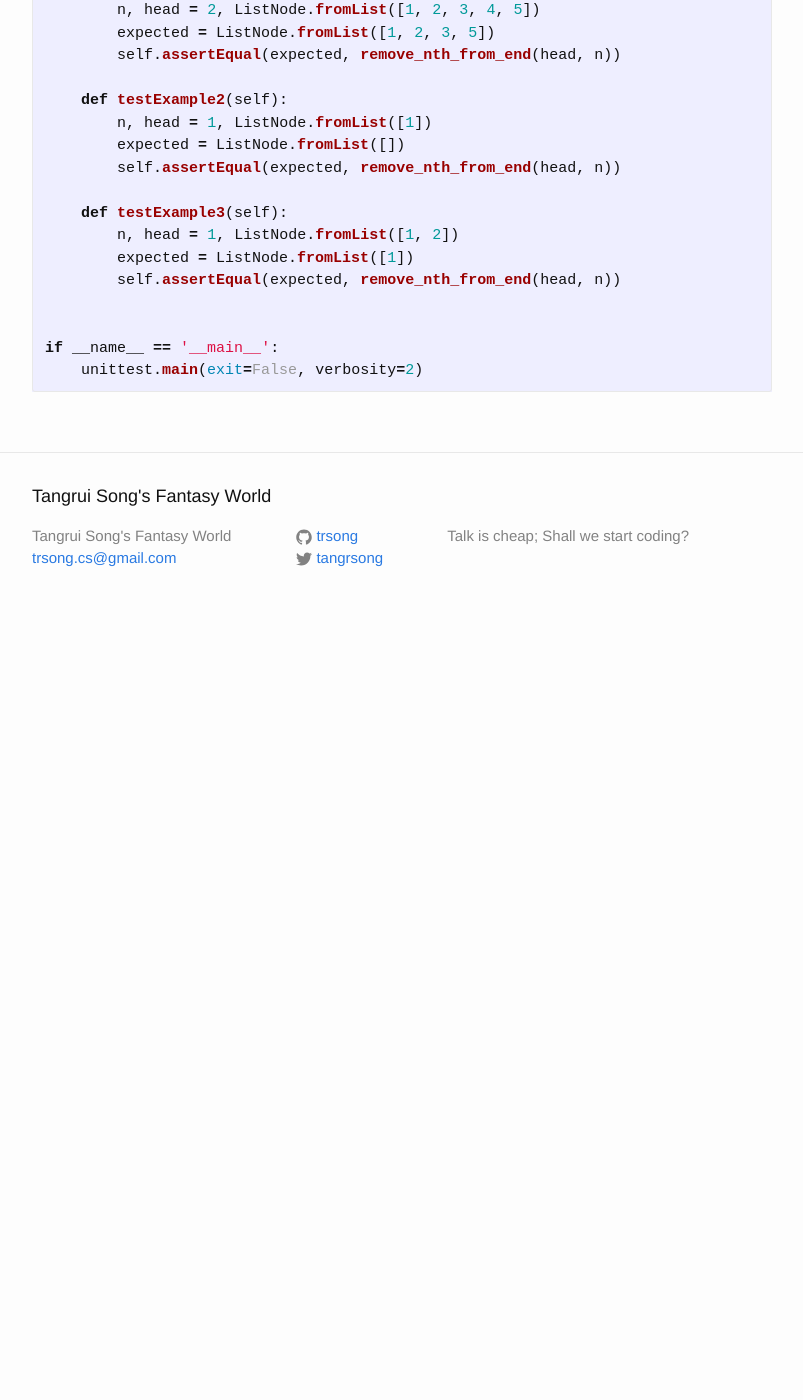
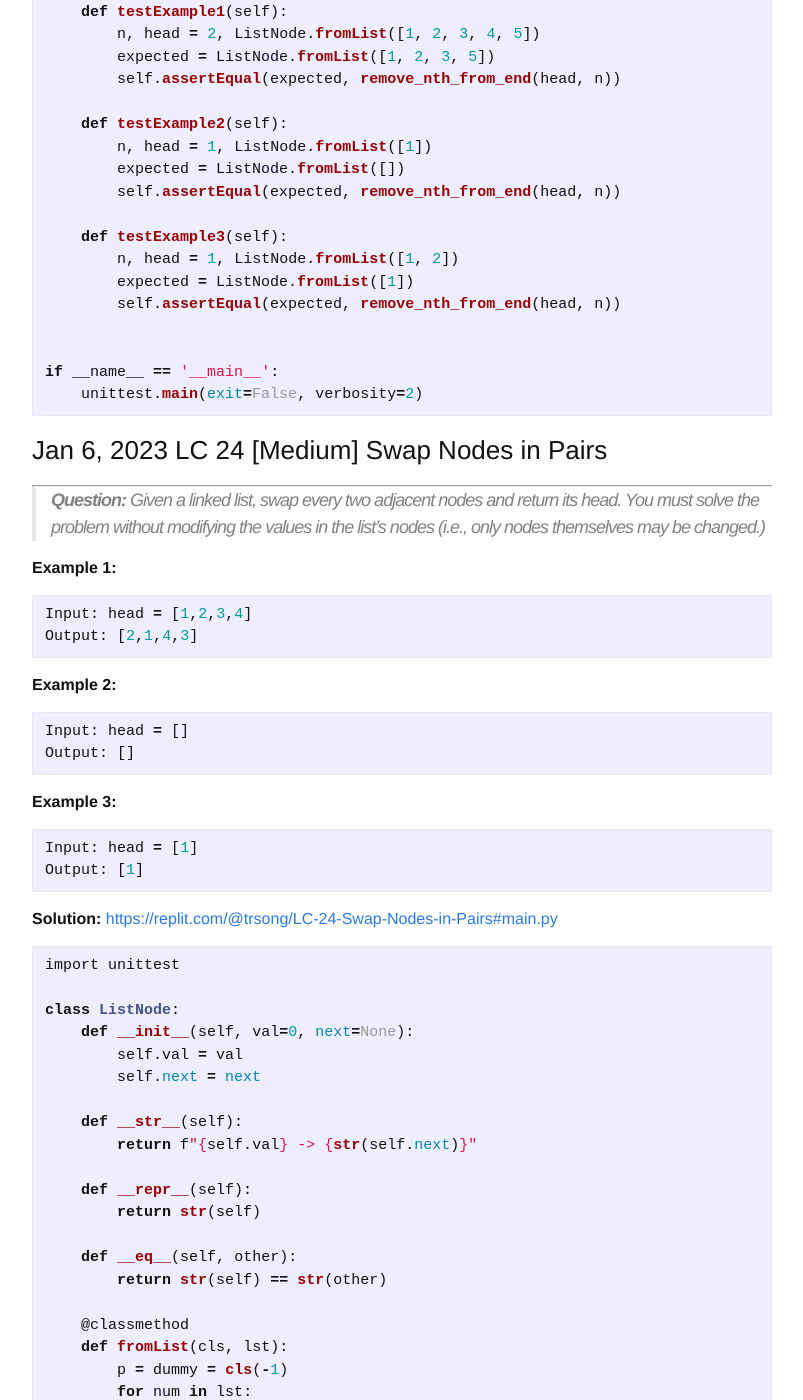
Before and after one commit to trsong/trsong.github.io, a Jekyll site: the page built from _posts/2023-01-01-DailyQuestions.md, in a window 1280 px wide and 1400 px high, scrolled down 10435 px. Shown: the whole window, without its empty margins (238-1041 px from the left). Built offline with Jekyll 4.4.1, drawn with Linux system fonts in a browser that asks for light colours; before the commit the page ends 11065 px from its top, so only the background shows below that; some of the changed text lies outside the part shown.

Commit message:
Add Jan 6 question.

````diff
--- a/_posts/2023-01-01-DailyQuestions.md
+++ b/_posts/2023-01-01-DailyQuestions.md
@@ -500,3 +500,90 @@ class RemoveNthFromEndSpec(unittest.TestCase):
 if __name__ == '__main__':
     unittest.main(exit=False, verbosity=2)
 ```
+
+### Jan 6, 2023 LC 24 \[Medium\] Swap Nodes in Pairs
+---
+> **Question:** Given a linked list, swap every two adjacent nodes and return its head. You must solve the problem without modifying the values in the list's nodes (i.e., only nodes themselves may be changed.)
+
+**Example 1:**
+
+```py
+Input: head = [1,2,3,4]
+Output: [2,1,4,3]
+```
+
+**Example 2:**
+
+```py
+Input: head = []
+Output: []
+```
+
+**Example 3:**
+
+```py
+Input: head = [1]
+Output: [1]
+```
+
+**Solution:** [https://replit.com/@trsong/LC-24-Swap-Nodes-in-Pairs#main.py](https://replit.com/@trsong/LC-24-Swap-Nodes-in-Pairs#main.py)
+```py
+import unittest
+
+class ListNode:
+    def __init__(self, val=0, next=None):
+        self.val = val
+        self.next = next
+
+    def __str__(self):
+        return f"{self.val} -> {str(self.next)}"
+
+    def __repr__(self):
+        return str(self)
+
+    def __eq__(self, other):
+        return str(self) == str(other)
+
+    @classmethod
+    def fromList(cls, lst):
+        p = dummy = cls(-1)
+        for num in lst:
+            p.next = cls(num)
+            p = p.next
+        return dummy.next
+
+
+def swap_pairs(head):
+    p = dummy = ListNode(-1, head)
+    while p.next and p.next.next:
+        first = p.next
+        second = p.next.next
+
+        first.next = second.next
+        second.next = first
+        p.next = second
+
+        p = first
+    return dummy.next
+
+
+class SwapPairsSpec(unittest.TestCase):
+    def testExample1(self):
+        head = ListNode.fromList([1, 2, 3, 4])
+        expected = ListNode.fromList([2, 1, 4, 3])
+        self.assertEqual(expected, swap_pairs(head))
+
+    def testExample2(self):
+        head = ListNode.fromList([1])
+        expected = ListNode.fromList([1])
+        self.assertEqual(expected, swap_pairs(head))
+
+    def testExample3(self):
+        head = ListNode.fromList([])
+        expected = ListNode.fromList([])
+        self.assertEqual(expected, swap_pairs(head))
+
+
+if __name__ == '__main__':
+    unittest.main(exit=False, verbosity=2)
+```
````
